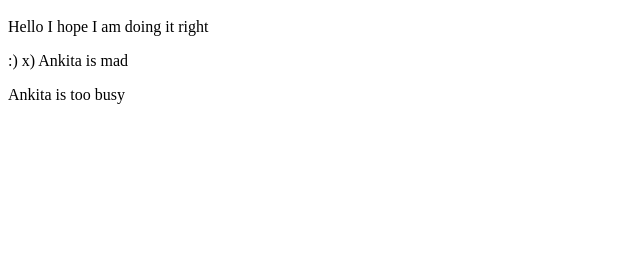
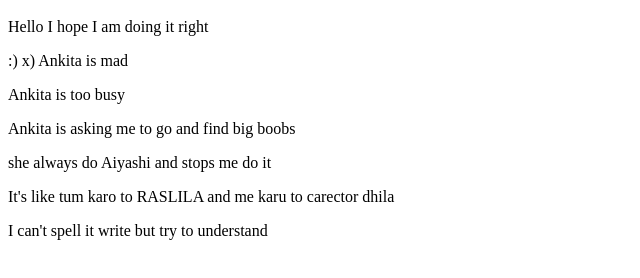
Before and after one commit to Akash9477/Akash-repository, a plain HTML site: page index.html in a window 1280 px wide. Shown: the part 48-326 px from the top of the page, without its empty margins (0-640 px from the left). Drawn offline with Linux system fonts and the light colour scheme.

Commit message:
paragraph was added in file

```diff
--- a/index.html
+++ b/index.html
@@ -4,4 +4,8 @@
 <p>Hello I hope I am doing it right</p>
 <p> :) x) Ankita is mad</p>
 <p>Ankita is too busy </p>
+<p> Ankita is asking me to go and find big boobs</p>
+<p> she always do Aiyashi and stops me do it</p>
+<p> It's like tum karo to RASLILA and me karu to carector dhila</p>
+<p> I can't spell it write but try to understand</p>
 </html>
```
